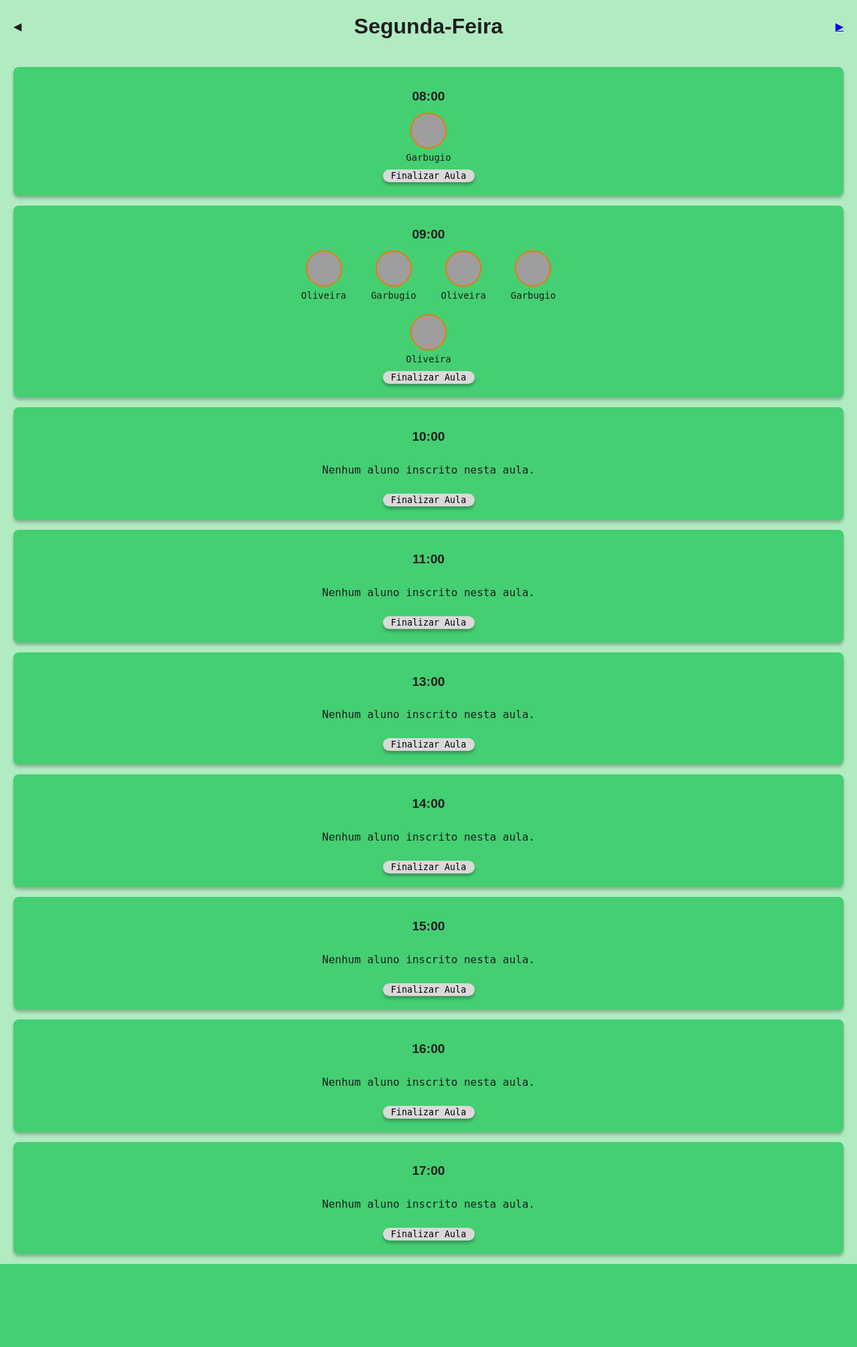
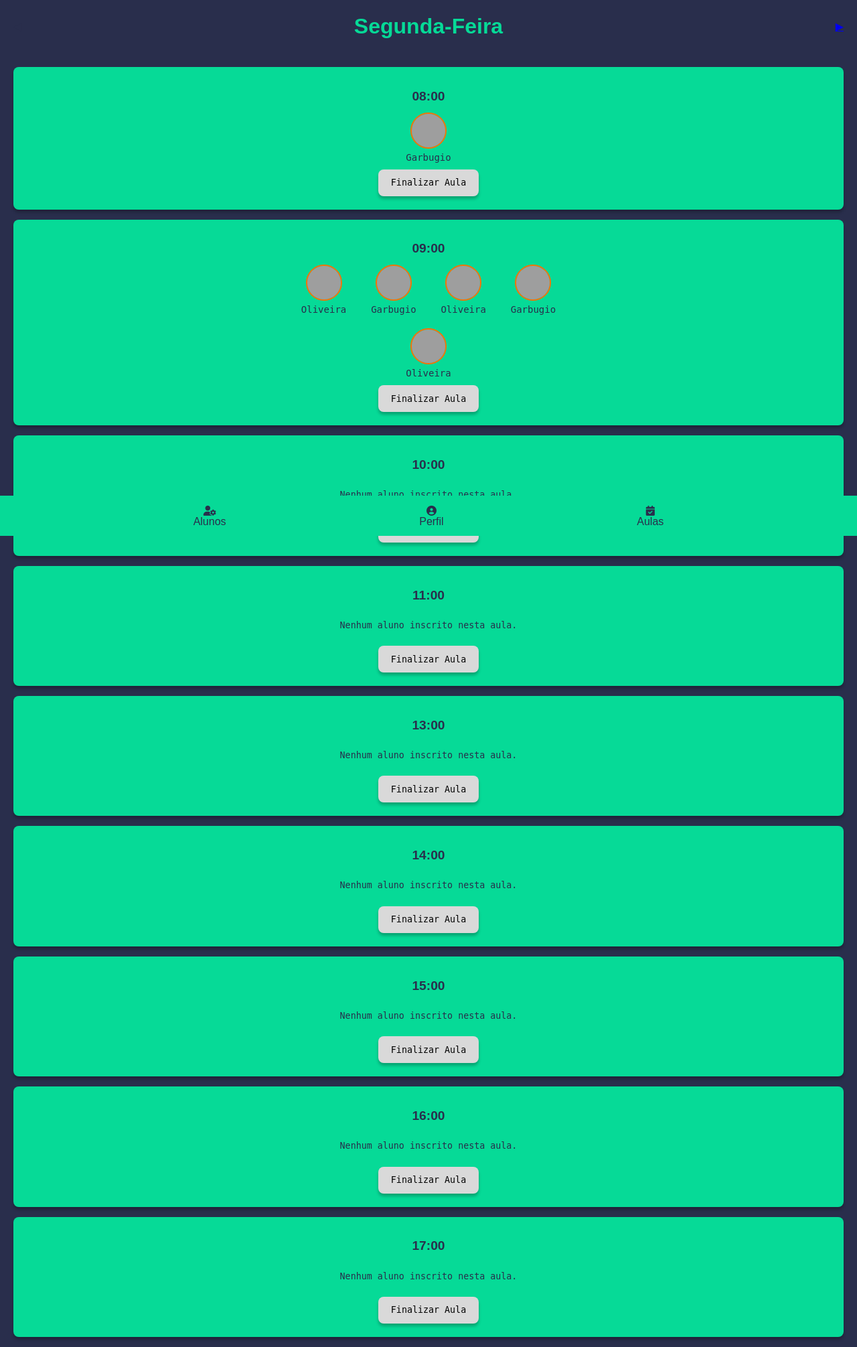
Before and after one commit to Gabr1elaugus700/TennisTracer-Project, a Django app: page /tennisTracer/ in a window 1280 px wide. Shown: the whole page at 67% size. Before the commit the page ends 1887 px from the top, so only its background shows below. Run offline with Django 5.2, Linux system fonts and the light colour scheme; data comes from the database, SQL or seed files in the repository; grey boxes are pictures that could not be loaded.

Commit message:
Tela de Cadastro de Novos alunos; Nav-Bar; Estilizando alguns detalhes

```diff
--- a/base_static/global/css/style.css
+++ b/base_static/global/css/style.css
@@ -2,9 +2,9 @@
     /* IMPORTS */
     @import url('https://fonts.googleapis.com/css2?family=Jockey+One&family=Oswald:wght@200..700&family=Roboto+Mono:ital,wght@0,100..700;1,100..700&display=swap');
     /* COLORS */
-    --background-color: #B1EBC2;
-    --black-color: #1E1E1E;
-    --dark-Green: #44CF72;
+    --background-color: #292E4C;
+    --black-color: #292E4C;
+    --dark-Green: #06DA97;
     --light-Green: #B1EBC2;
     --button: #D9D9D9;
 
@@ -26,10 +26,67 @@ body {
     color: var(--black-color);
 }
 
+/* Nav-Bar */
+.menu {
+    position: fixed; /* Fixa a navbar na tela */
+    bottom: 0; /* Posiciona a navbar na parte inferior da página */
+    width: 100%; /* Garante que a navbar ocupe toda a largura da tela */
+    height: 60px;
+    background-color: var(--dark-Green);
+    z-index: 1000; /* Garante que a navbar fique acima de outros elementos */
+    border-top: var(--black-color);
+    border: 3px;
+
+}
+
+.menu-list {
+    display: flex;
+    justify-content: space-evenly;
+    align-items: center;
+    margin: 15px 0;
+    padding: 0;
+    width: 100%;
+}
+
+li {
+    display: inline-block;
+    flex-direction: column;
+    color: var(--black-color);
+    text-decoration: none;
+}
+
+nav ul li a {
+    color: var(--background-color);
+    text-decoration: none;
+    display: flex;
+    flex-direction: column; /* Alinha ícone e texto verticalmente */
+    align-items: center; /* Centraliza o conteúdo horizontalmente */
+}
+
+nav ul li a i {
+    font-size: 15px;
+    transition: color 0.3s; /* Transição suave para a cor do ícone */
+}
+/*
+li:hover{
+    background-color: var(--black-color);
+    border-radius: 50%;
+    width: 50px;
+    height: 50px;
+    display: flex;
+    align-items: center;
+    justify-content: center;
+    color: var(--dark-Green);
+}
+
+li a:hover{
+    color: var(--dark-Green);
+} */
+
 .container {
     width: 100%;
     max-width: 1200px; /* Ajuste conforme necessário */
-    margin: 0 auto; /* Centraliza o container */
+    margin: 0 ; /* Centraliza o container */
     padding: 20px; /* Adiciona padding para garantir espaçamento em relação à borda da página */
 }
 
@@ -44,7 +101,7 @@ body {
 .nameDay {
     font-family: var(--font_title);
     font-weight: 400;
-    color: var(--black-color);
+    color: var(--dark-Green);
     display: flex;
     align-items: center;
     justify-content: center;
@@ -114,6 +171,7 @@ body {
 
 p{
     font-family: var(--font_subtitle);
+    font-size: smaller;
 }
 
 .button-Card {
@@ -148,3 +206,96 @@ p{
         max-width: 120px; /* Mantém o tamanho máximo dos cards */
     }
 }
+
+
+.errorlist{
+    list-style: none;
+    font-family: var(--font_subtitle);
+    font-size: smaller;
+    color: tomato;
+}
+
+form {
+    display: flex;
+    flex-direction: column;
+    align-items: center;
+    justify-content: center;
+    margin: 0 auto;
+    padding: 20px;
+    margin: 20px;
+    max-width: 500px; /* Define a largura máxima do formulário */
+    background-color: var(--dark-Green); /* Cor de fundo para destacar o formulário */
+    font-family: var(--font_title);
+    border-radius: 8px;
+    box-shadow: 0px 4px 8px rgba(0, 0, 0, 0.1);
+}
+
+.form-content {
+    width: 100%;
+    display: flex;
+    flex-direction: column; /* Alinha os inputs em coluna */
+    align-items: center;
+    justify-content: center;
+}
+
+.form-group {
+    width: 100%;
+    margin-bottom: 20px;
+    display: flex;
+    flex-direction: column; /* Garante que cada label e input fiquem em coluna */
+    align-items: flex-start;
+}
+
+.form-group input,
+.form-group select {
+    width: 80%; /* Ajusta o tamanho dos inputs */
+    padding: 4px;
+    border: 1px solid #ccc;
+    border-radius: 4px;
+    font-family: var(--font_subtitle);
+    font-size: 14px;
+
+}
+
+.form-group label {
+    margin-bottom: 2px;
+    font-family: var(--font_title);
+    font-size: 16px;
+    color: var(--black-color);
+}
+
+.form-group .help-text {
+    font-size: 12px;
+    color: #666;
+    margin-top: 5px;
+}
+
+.form-group .field-errors {
+    color: tomato;
+    font-size: 12px;
+    margin-top: 5px;
+}
+
+.btn {
+    display: flex;
+    justify-content: center;
+    width: 100%;
+}
+
+.button-Card {
+    width: 150px;
+    height: 40px;
+    border-radius: 8px;
+    font-family: var(--font_subtitle);
+    background: var(--button);
+    box-shadow: 0px 4px 4px rgba(0, 0, 0, 0.25);
+    border: none;
+    text-align: center;
+    cursor: pointer;
+    transition: background-color 0.3s;
+}
+
+.button-Card:hover {
+    background-color: var(--black-color);
+    color: var(--dark-Green);
+}
--- a/base_templates/global/base.html
+++ b/base_templates/global/base.html
@@ -4,7 +4,7 @@
     {% include "global/partials/_head.html" %}
 </head>
     {% comment %} Cabeçalho {% endcomment %}
-    <!-- {% include "global/partials/_header.html" %}  -->
+    {% include "global/partials/_header.html" %}
 <body>
     {% block content %}{% endblock content %}
 </body>
--- a/base_templates/global/partials/_head.html
+++ b/base_templates/global/partials/_head.html
@@ -6,3 +6,4 @@
 <link rel="preconnect" href="https://fonts.googleapis.com">
 <link rel="preconnect" href="https://fonts.gstatic.com" crossorigin>
 <link href="https://fonts.googleapis.com/css2?family=Source+Code+Pro:ital,wght@0,200..900;1,200..900&display=swap" rel="stylesheet">
+<link rel="stylesheet" href="https://cdnjs.cloudflare.com/ajax/libs/font-awesome/6.0.0-beta3/css/all.min.css">
--- a/base_templates/global/partials/_header.html
+++ b/base_templates/global/partials/_header.html
@@ -1,14 +1,20 @@
+{% load static %}
 <header class="header">
-    <h1 class="header-heading">
-        <a href="" class="header-link">
-            Um teste!
-        </a>
-    </h1>
     <nav class="menu">
         <ul class="menu-list">
             <li class="menu-item">
-                <a href="" class="menu-link">
-                    Link
+                <a href= " {% url 'tennisTracer:createAluno' %} " class="menu-link">
+                    <i class="fas fa-user-cog"></i> Alunos
+                </a>
+            </li>
+            <li class="menu-item">
+                <a href= " {% url 'tennisTracer:profileCoach' %} " class="menu-link">
+                    <i class="fas fa-user-circle"></i> Perfil
+                </a>
+            </li>
+            <li class="menu-item">
+                <a href= " {% url 'tennisTracer:index' %} " class="menu-link">
+                    <i class="fas fa-calendar-check"></i> Aulas
                 </a>
             </li>
         </ul>
--- a/contact/urls.py
+++ b/contact/urls.py
@@ -4,14 +4,17 @@ from contact import views
 app_name = 'tennisTracer'
 
 urlpatterns = [
-    path('tennisTracer/', views.index, name='index'),
+    path('tennisTracer/', views.index, name='index'), #Alterar posteriormente
     path('tennisTracer/<int:contact_id>/', views.profile, name='profile'),
 
     path('tennisTracer/', views.profile, name='profile'),
     # Crud
-    path('tennisTracer/create/', views.create, name='create'),
+    # Create: Criar
+    path('tennisTracer/createTemas/', views.createTemaAula, name='createTemas'),
+    path('tennisTracer/createAluno/', views.createAluno, name='createAluno'),
     # Detail: Get
-    # Create: Criar
+    path('tennisTracer/profileCoach/', views.profileCoach, name='profileCoach'),
+
     # Update: Atualizar
     # Delete
 
--- a/contact/views/alunos_views.py
+++ b/contact/views/alunos_views.py
@@ -26,6 +26,8 @@ def index(request):
         context,
     )
 
+
+
 def profile(request, contact_id):
     title = 'Perfil'
     aluno = get_object_or_404(Aluno, pk=contact_id)
@@ -37,7 +39,7 @@ def profile(request, contact_id):
 
     return render(
         request,
-        'tennisTracer/createdAluno.html',
+        'tennisTracer/profileCoach.html',
         context,
     )
 
@@ -55,3 +57,17 @@ def profile(request, contact_id):
 #         'tennisTracer/createdAluno.html',
 #         context,
 #     )
+
+def profileCoach(request):
+    title = 'Perfil'
+    # aluno = get_object_or_404(Aluno, pk=contact_id)
+    # aluno = Aluno.objects.get(pk=contact_id)
+    context = {
+        'title': title,
+    }
+
+    return render(
+        request,
+        'tennisTracer/profileCoach.html',
+        context,
+    )
```
Also changed, not shown: contact/forms.py (added, +140 -0 lines), contact/templates/tennisTracer/createAluno.html (added, +35 -0 lines), contact/templates/tennisTracer/createTemaAula.html (renamed from contact/templates/tennisTracer/create.html, +7 -4 lines), contact/templates/tennisTracer/createdAluno.html (deleted, +0 -9 lines), contact/templates/tennisTracer/profileCoach.html (added, +21 -0 lines), contact/views/alunos_forms.py (+35 -25 lines).
